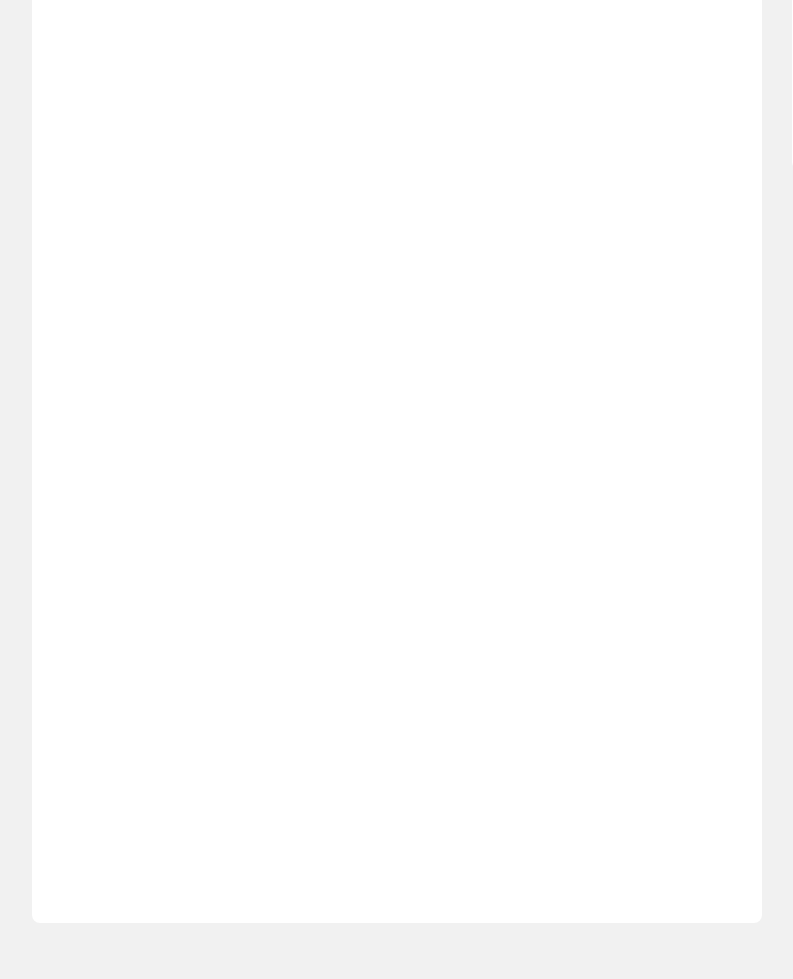
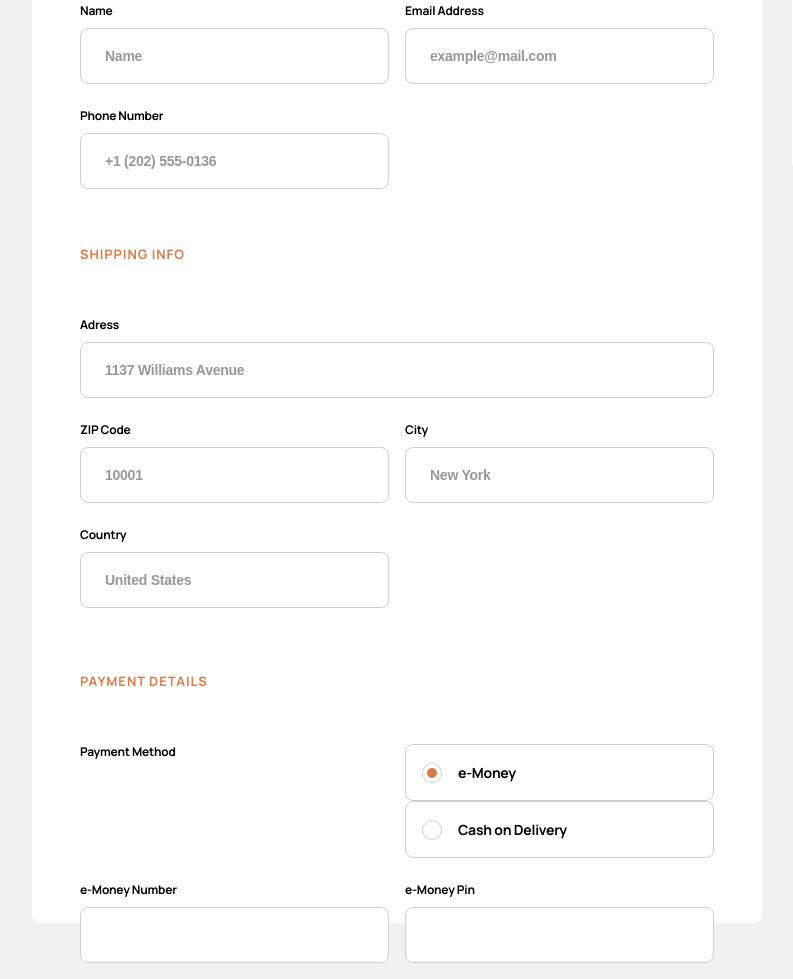
Before and after one commit to Baradel-Clement/Audiophile, a React app: page /checkout in a window 1280 px wide. Shown: the part 441-1420 px from the top of the page, without its empty margins (53-846 px from the left). Built offline with nearby package versions, Linux system fonts and the light colour scheme.

Commit message:
Style checkout form

```diff
--- a/package.json
+++ b/package.json
@@ -50,6 +50,7 @@
     "prop-types": "*",
     "react": "*",
     "react-dom": "*",
+    "react-phone-number-input": "^3.1.26",
     "react-redux": "^7.2.4",
     "react-router-dom": "^5.2.0",
     "redux": "^4.1.0",
--- a/src/actions/index.js
+++ b/src/actions/index.js
@@ -5,6 +5,8 @@ export const CLEAN_CART = 'CLEAN_CART';
 export const ADD_QUANTITY_PRODUCT_IN_CART = 'ADD_QUANTITY_PRODUCT_IN_CART';
 export const REMOVE_QUANTITY_PRODUCT_IN_CART = 'REMOVE_QUANTITY_PRODUCT_IN_CART';
 export const SET_DISPLAY_CART = 'SET_DISPLAY_CART';
+export const CHANGE_PAYMENT_METHOD = 'CHANGE_PAYMENT_METHOD';
+export const HANDLE_CHANGE_INPUT = 'HANDLE_CHANGE_INPUT';
 
 export const pressMinusAddCartCount = () => ({
   type: PRESS_MINUS_ADDCART_COUNT,
@@ -37,3 +39,14 @@ export const setDisplayCart = (displayCart) => ({
   type: SET_DISPLAY_CART,
   displayCart,
 });
+
+export const changePaymentMethod = (paymentMethod) => ({
+  type: CHANGE_PAYMENT_METHOD,
+  paymentMethod,
+});
+
+export const handleChangeInput = (fieldName, fieldValue) => ({
+  type: HANDLE_CHANGE_INPUT,
+  fieldName,
+  fieldValue,
+});
--- /dev/null
+++ b/src/components/Checkout/CheckoutForm.js
@@ -0,0 +1,110 @@
+/* eslint-disable jsx-a11y/label-has-associated-control */
+import React from 'react';
+import PropTypes from 'prop-types';
+
+import cashIcon from '../../assets/AudiophileAssets/shared/desktop/icon-cash.svg';
+
+const CheckoutForm = ({
+  changePaymentMethod, paymentMethod, handleChangeInput,
+}) => {
+  const handleSubmit = (evt) => {
+    evt.preventDefault();
+  };
+
+  const handleChange = (evt) => {
+    handleChangeInput(evt.target.name, evt.target.value);
+  };
+
+  return (
+    <div className="Checkout-form">
+      <h3>CHECKOUT</h3>
+      <form onSubmit={handleSubmit} id="CheckoutForm" name="CheckoutForm">
+        <div className="Checkout-form-billingDetails">
+          <p className="sub-title">BILLING DETAILS</p>
+          <div className="Checkout-form-inputs">
+            <div className="Checkout-form-input">
+              <label htmlFor="Name">Name</label>
+              <input name="Name" placeholder="Name" />
+            </div>
+            <div className="Checkout-form-input">
+              <label htmlFor="Email">Email Address</label>
+              <input type="email" name="Email" placeholder="example@mail.com" />
+            </div>
+            <div className="Checkout-form-input">
+              <label htmlFor="Phone">Phone Number</label>
+              <input type="tel" name="Phone" placeholder="+1 (202) 555-0136" />
+            </div>
+          </div>
+        </div>
+        <div className="Checkout-form-shippingInfo">
+          <p className="sub-title">SHIPPING INFO</p>
+          <div className="Checkout-form-inputs">
+            <div id="Checkout-form-input-adresse" className="Checkout-form-input">
+              <label htmlFor="Adresse">Adress</label>
+              <input name="Adresse" placeholder="1137 Williams Avenue" />
+            </div>
+            <div className="Checkout-form-input">
+              <label htmlFor="ZIP">ZIP Code</label>
+              <input type="number" name="ZIP" placeholder="10001" />
+            </div>
+            <div className="Checkout-form-input">
+              <label htmlFor="City">City</label>
+              <input name="City" placeholder="New York" />
+            </div>
+            <div className="Checkout-form-input">
+              <label htmlFor="Country">Country</label>
+              <input name="Country" placeholder="United States" />
+            </div>
+          </div>
+        </div>
+        <div className="Checkout-form-paymentDetails">
+          <p className="sub-title">PAYMENT DETAILS</p>
+          <div className="Checkout-form-paymentDetails-methods">
+            <p className="labelFont">Payment Method</p>
+            <div onClick={() => changePaymentMethod('e-Money')} className="Checkout-form-paymentDetails-method">
+              <span className="paymentMethodCircle">{paymentMethod === 'e-Money' && (<span className="paymentMethodCircleInner" />)}</span>
+              <p className="paymentMethodFont">e-Money</p>
+            </div>
+            <div onClick={() => changePaymentMethod('Cash')} className="Checkout-form-paymentDetails-method">
+              <span className="paymentMethodCircle">{paymentMethod === 'Cash' && (<span className="paymentMethodCircleInner" />)}</span>
+              <p className="paymentMethodFont">Cash on Delivery</p>
+            </div>
+          </div>
+          {
+          paymentMethod === 'e-Money' && (
+            <div className="Checkout-form-paymentDetails-eMoneyInputs">
+              <div className="Checkout-form-input">
+                <label htmlFor="eMoneyNumber">e-Money Number</label>
+                <input type="number" name="eMoneyNumber" />
+              </div>
+              <div className="Checkout-form-input">
+                <label htmlFor="eMoneyPin">e-Money Pin</label>
+                <input type="number" name="eMoneyPin" />
+              </div>
+            </div>
+          )
+        }
+          {
+          paymentMethod === 'Cash' && (
+            <div className="Checkout-form-paymentDetails-cash">
+              <img src={cashIcon} alt="iconCash" />
+              <p className="opacity">The ‘Cash on Delivery’ option enables you to pay
+                in cash when our delivery courier arrives at your residence.
+                Just make sure your address is correct so that your order will not be cancelled.
+              </p>
+            </div>
+          )
+        }
+        </div>
+      </form>
+    </div>
+  );
+};
+
+CheckoutForm.propTypes = {
+  changePaymentMethod: PropTypes.func.isRequired,
+  paymentMethod: PropTypes.string.isRequired,
+  handleChangeInput: PropTypes.func.isRequired,
+};
+
+export default CheckoutForm;
--- a/src/components/Checkout/index.js
+++ b/src/components/Checkout/index.js
@@ -1,6 +1,8 @@
 import React from 'react';
 import PropTypes from 'prop-types';
 import { useHistory } from 'react-router-dom';
+
+import CheckoutForm from '../../containers/Checkout/CheckoutForm';
 
 const Checkout = ({ productsInCheckout, totalPrice }) => {
   const history = useHistory();
@@ -9,7 +11,7 @@ const Checkout = ({ productsInCheckout, totalPrice }) => {
     <div className="Checkout">
       <div className="Checkout-wrap">
         <p onClick={() => history.goBack()}>Go Back</p>
-        <div className="Checkout-form" />
+        <CheckoutForm />
         <div className="Checkout-summary">
           <div className="Checkout-summary-wrap">
             <h6>SUMMARY</h6>
@@ -45,7 +47,7 @@ const Checkout = ({ productsInCheckout, totalPrice }) => {
                 <h6 className="colorOrange">$ {totalPrice + 50}</h6>
               </div>
             </div>
-            <button className="button button1 Checkout-summary-button" type="button">CONTINUE & PAY</button>
+            <button className="button button1 Checkout-summary-button" type="submit" form="CheckoutForm">CONTINUE & PAY</button>
           </div>
         </div>
       </div>
--- /dev/null
+++ b/src/containers/Checkout/CheckoutForm.js
@@ -0,0 +1,22 @@
+import { connect } from 'react-redux';
+
+import CheckoutForm from '../../components/Checkout/CheckoutForm';
+import {
+  changePaymentMethod,
+  handleChangeInput,
+} from '../../actions';
+
+const mapStateToProps = (state) => ({
+  paymentMethod: state.checkout.paymentMethod,
+});
+
+const mapDispatchToProps = (dispatch) => ({
+  changePaymentMethod: (paymentMethod) => {
+    dispatch(changePaymentMethod(paymentMethod));
+  },
+  handleChangeInput: (fieldName, fieldValue) => {
+    dispatch(handleChangeInput(fieldName, fieldValue));
+  },
+});
+
+export default connect(mapStateToProps, mapDispatchToProps)(CheckoutForm);
--- a/src/reducers/index.js
+++ b/src/reducers/index.js
@@ -8,6 +8,8 @@ import {
   ADD_QUANTITY_PRODUCT_IN_CART,
   REMOVE_QUANTITY_PRODUCT_IN_CART,
   SET_DISPLAY_CART,
+  CHANGE_PAYMENT_METHOD,
+  HANDLE_CHANGE_INPUT,
 } from '../actions';
 
 const initialState = {
@@ -32,6 +34,9 @@ const initialState = {
     totalPrice: 0,
     totalProduct: 0,
     display: false,
+  },
+  checkout: {
+    paymentMethod: 'e-Money',
   },
 };
 
@@ -126,6 +131,22 @@ const reducer = (state = initialState, action = {}) => {
           display: action.displayCart,
         },
       };
+    case CHANGE_PAYMENT_METHOD:
+      return {
+        ...state,
+        checkout: {
+          ...state.checkout,
+          paymentMethod: action.paymentMethod,
+        },
+      };
+    case HANDLE_CHANGE_INPUT:
+      return {
+        ...state,
+        checkout: {
+          ...state.checkout,
+          [action.fieldName]: action.fieldValue,
+        },
+      };
     default:
       return { ...state };
   }
--- a/src/styles/2-basics/_buttons.scss
+++ b/src/styles/2-basics/_buttons.scss
@@ -66,3 +66,16 @@
   @extend %transition;
   background-color: #4C4C4C;
 }
+
+.Checkout-form-input > input {
+  border: 1px solid #CFCFCF;
+  width: 309px;
+  height: 56px;
+  border-radius: 8px;
+  padding: 18px 24px;
+}
+
+.Checkout-form-input > input:focus {
+  border: 1px solid $orange;
+  caret-color: $orange;
+}
--- a/src/styles/2-basics/_typography.scss
+++ b/src/styles/2-basics/_typography.scss
@@ -144,6 +144,31 @@ p.Cart-product-desc-price, p.Checkout-summary-product-desc-price {
   letter-spacing: 1px;
 }
 
+label, .labelFont {
+  font-size: 12px;
+  font-weight: 700;
+  line-height: 16px;
+  letter-spacing: -0.2142857164144516px;
+}
+
+.Checkout-form-input > input {
+  font-size: 14px;
+  font-weight: 700;
+  line-height: 19px;
+  letter-spacing: -0.25px;
+}
+
+.Checkout-form-input > input::placeholder {
+  opacity: 0.75;
+}
+
+.paymentMethodFont {
+  font-size: 14px;
+  font-weight: 700;
+  line-height: 19px;
+  letter-spacing: -0.25px;
+}
+
 @media screen and (max-width: 1160px) {
   .Categories-category-title {
     font-size: 15px;
--- a/src/styles/3-layout/_Checkout.scss
+++ b/src/styles/3-layout/_Checkout.scss
@@ -24,13 +24,6 @@
   color: $orange;
   text-decoration: underline;
   @extend %transition;
-}
-
-.Checkout-form {
-  width: 730px;
-  height: 1126px;
-  background-color: white;
-  border-radius: 8px;
 }
 
 .Checkout-summary {
--- /dev/null
+++ b/src/styles/3-layout/_CheckoutForm.scss
@@ -0,0 +1,131 @@
+.Checkout-form {
+  width: 730px;
+  height: 1126px;
+  background-color: white;
+  border-radius: 8px;
+  padding: 54px 48px 48px;
+}
+
+.Checkout-form > h3 {
+  margin-bottom: 41px;
+}
+
+#CheckoutForm {
+  width: 100%;
+}
+
+.Checkout-form-billingDetails {
+  width: 100%;
+  @extend %flex-between-start;
+  flex-flow: column;
+  margin-bottom: 53px;
+}
+
+.Checkout-form-billingDetails > .sub-title, .Checkout-form-shippingInfo > .sub-title, .Checkout-form-paymentDetails > .sub-title {
+  margin-bottom: 50px;
+}
+
+.Checkout-form-inputs {
+  width: 100%;
+  @extend %flex-between-center;
+  flex-flow: row wrap;
+}
+
+.Checkout-form-input {
+  width: 309px;
+  height: 81px;
+  @extend %flex-between-start;
+  flex-flow: column;
+  margin-bottom: 24px;
+}
+
+.Checkout-form-input:last-child {
+  margin-bottom: 0px;
+}
+
+label {
+  cursor: text;
+}
+
+.Checkout-form-shippingInfo {
+  margin-bottom: 61px;
+}
+
+#Checkout-form-input-adresse, #Checkout-form-input-adresse > input {
+  width: 634px;
+}
+
+.Checkout-form-paymentDetails {
+  width: 100%;
+  height: 274px;
+  @extend %flex-start-start;
+  flex-flow: column;
+}
+
+.Checkout-form-paymentDetails-methods {
+  width: 100%;
+  height: 128px;
+  @extend %flex-between-center;
+  flex-flow: column;
+  position: relative;
+  margin-bottom: 24px;
+}
+
+.Checkout-form-paymentDetails-methods > p:first-child {
+  position: absolute;
+  left: 0px;
+}
+
+.Checkout-form-paymentDetails-method {
+  width: 309px;
+  height: 57px;
+  align-self: flex-end;
+  border: 1px solid #CFCFCF;
+  border-radius: 8px;
+  @extend %flex-start-center;
+  padding: 18px 16px;
+}
+
+.Checkout-form-paymentDetails-method:hover {
+  border: 1px solid $orange;
+  cursor: pointer;
+}
+
+.paymentMethodCircle {
+  width: 20px;
+  height: 20px;
+  border: 1px solid #CFCFCF;
+  border-radius: 50%;
+  margin-right: 16px;
+  position: relative;
+}
+
+.paymentMethodCircleInner {
+  position: absolute;
+  left: 50%;
+  top: 50%;
+  transform: translate(-50%, -50%);
+  width: 10px;
+  height: 10px;
+  background-color: $orange;
+  border-radius: 50%;
+}
+
+.Checkout-form-paymentDetails-eMoneyInputs {
+  width: 100%;
+  height: 81px;
+  @extend %flex-between-center;
+}
+
+.Checkout-form-paymentDetails-cash {
+  width: 100%;
+  @extend %flex-between-center;
+}
+
+.Checkout-form-paymentDetails-cash > p {
+  width: 554px;
+}
+
+.Checkout-form-paymentDetails-eMoneyInputs > .Checkout-form-input {
+  margin-bottom: 0px;
+}
--- a/src/styles/index.scss
+++ b/src/styles/index.scss
@@ -20,3 +20,4 @@
 @import "./3-layout/ProductQuantityCountAddCart";
 @import "./3-layout/Cart";
 @import "./3-layout/Checkout";
+@import "./3-layout/CheckoutForm";
```
Also changed, not shown: public/AudiophileAssets/shared/desktop/icon-cash.svg (added), src/assets/AudiophileAssets/shared/desktop/icon-cash.svg (added), 1 other file.
